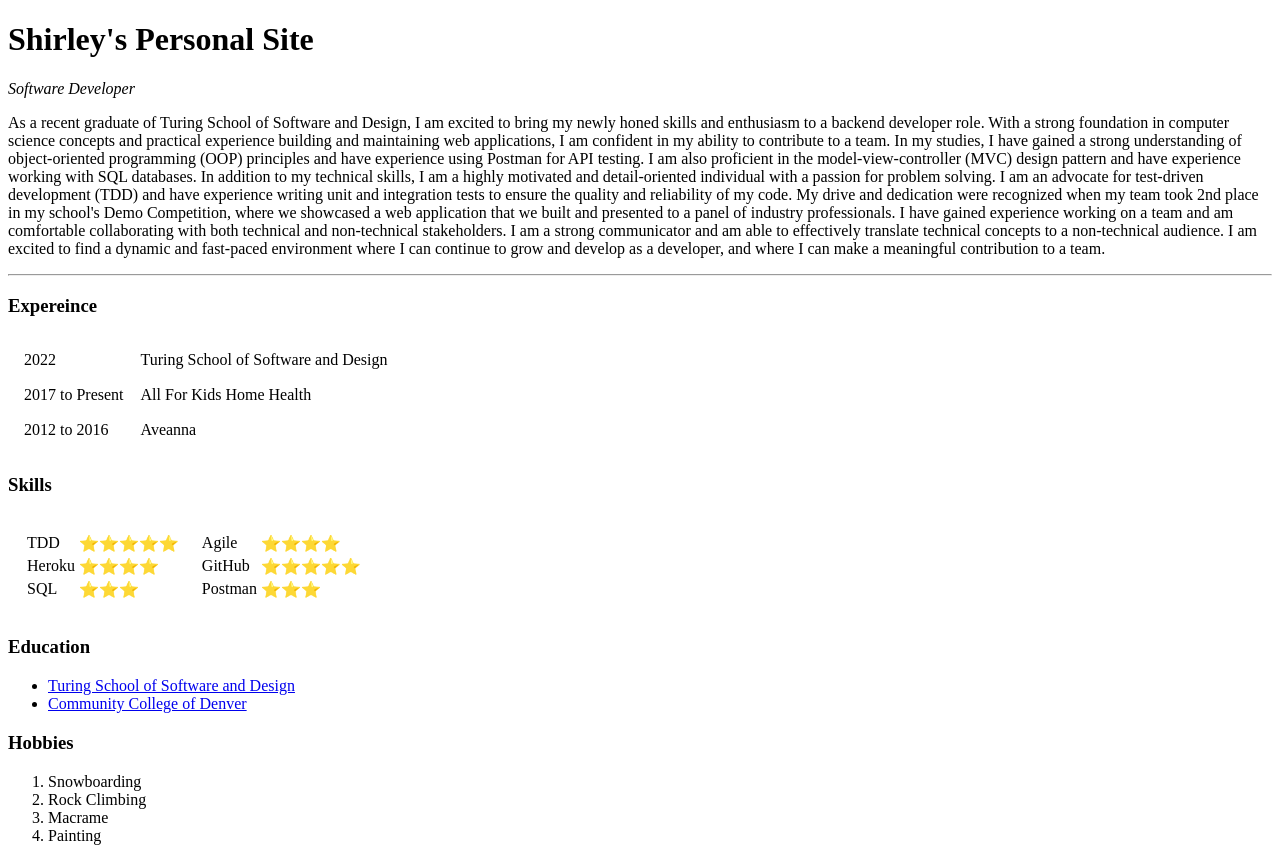
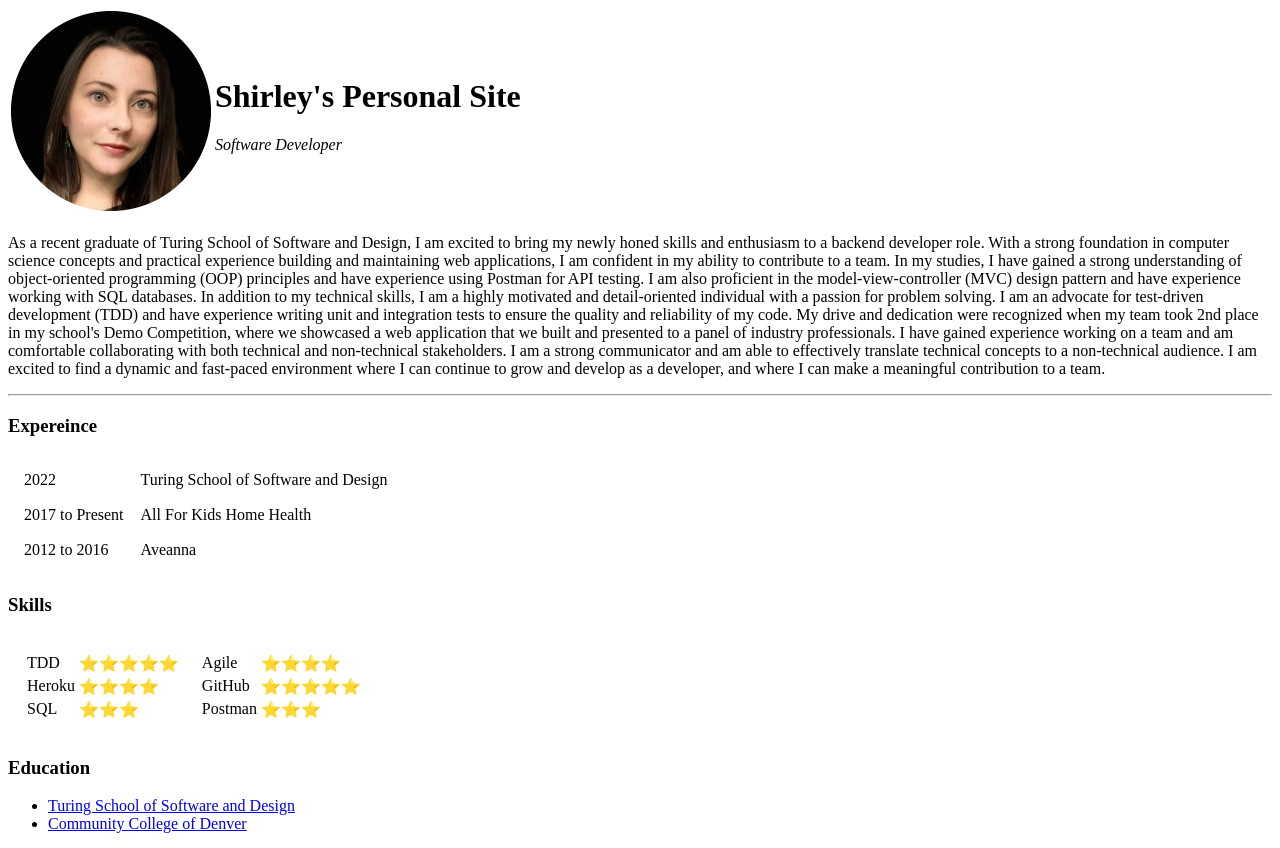
Before and after one commit to sdecesari/html_practice_site, a plain HTML site: page index.html in a window 1280 px wide. Shown: the top 848 px of the page. Drawn offline with Linux system fonts and the light colour scheme.

Commit message:
Change intro section to include picture-set up as a table

```diff
--- a/index.html
+++ b/index.html
@@ -5,8 +5,13 @@
     <title>Shirley's Personal Site</title>
   </head>
   <body>
-    <h1>Shirley's Personal Site</h1>
-    <p><em>Software Developer</em></p>
+    <table>
+      <tr>
+        <td><img src="shirley.png" alt="image of shirley"></td>
+        <td><h1>Shirley's Personal Site</h1>
+        <p><em>Software Developer</em></p></td>
+      </tr>
+    </table>
     <p>As a recent graduate of Turing School of Software and Design, I am excited to bring my newly honed skills and enthusiasm to a backend developer role. With a strong foundation in computer science concepts and practical experience building and maintaining web applications, I am confident in my ability to contribute to a team. In my studies, I have gained a strong understanding of object-oriented programming (OOP) principles and have experience using Postman for API testing. I am also proficient in the model-view-controller (MVC) design pattern and have experience working with SQL databases.
 
     In addition to my technical skills, I am a highly motivated and detail-oriented individual with a passion for problem solving. I am an advocate for test-driven development (TDD) and have experience writing unit and integration tests to ensure the quality and reliability of my code. My drive and dedication were recognized when my team took 2nd place in my school's Demo Competition, where we showcased a web application that we built and presented to a panel of industry professionals.
```
